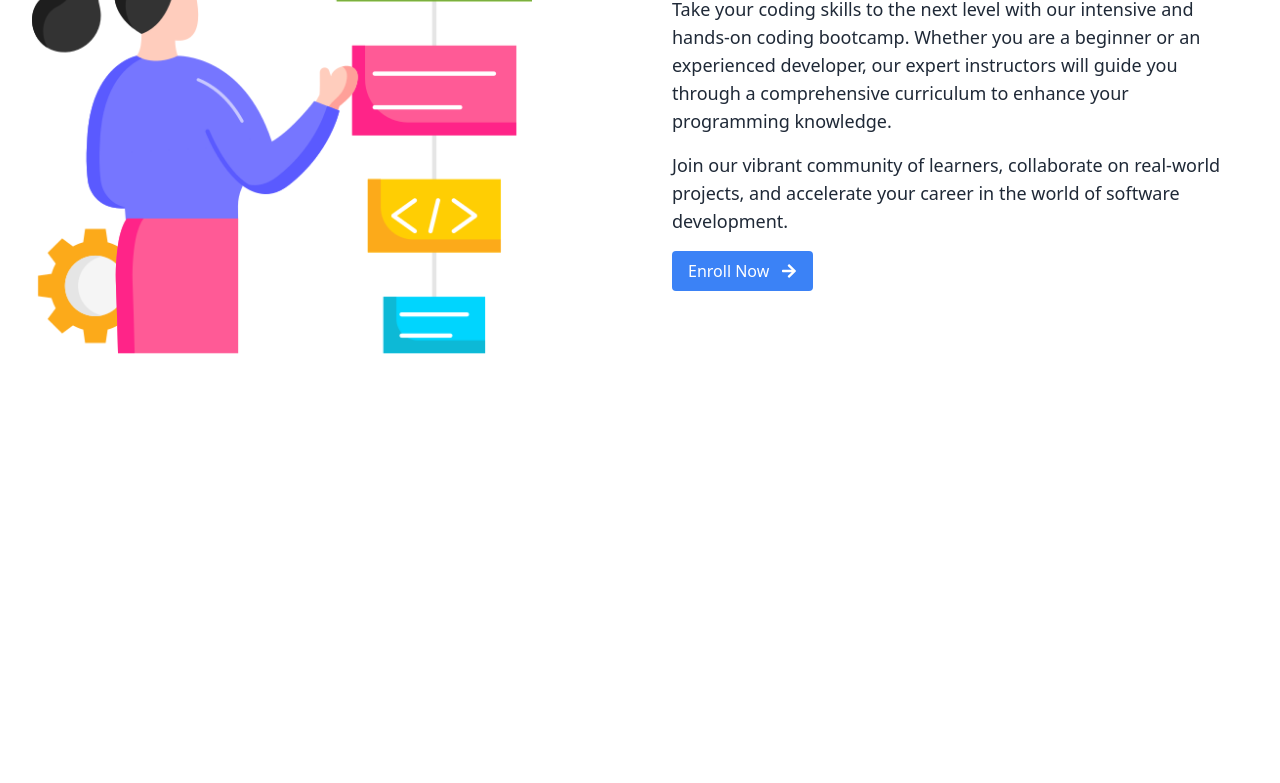
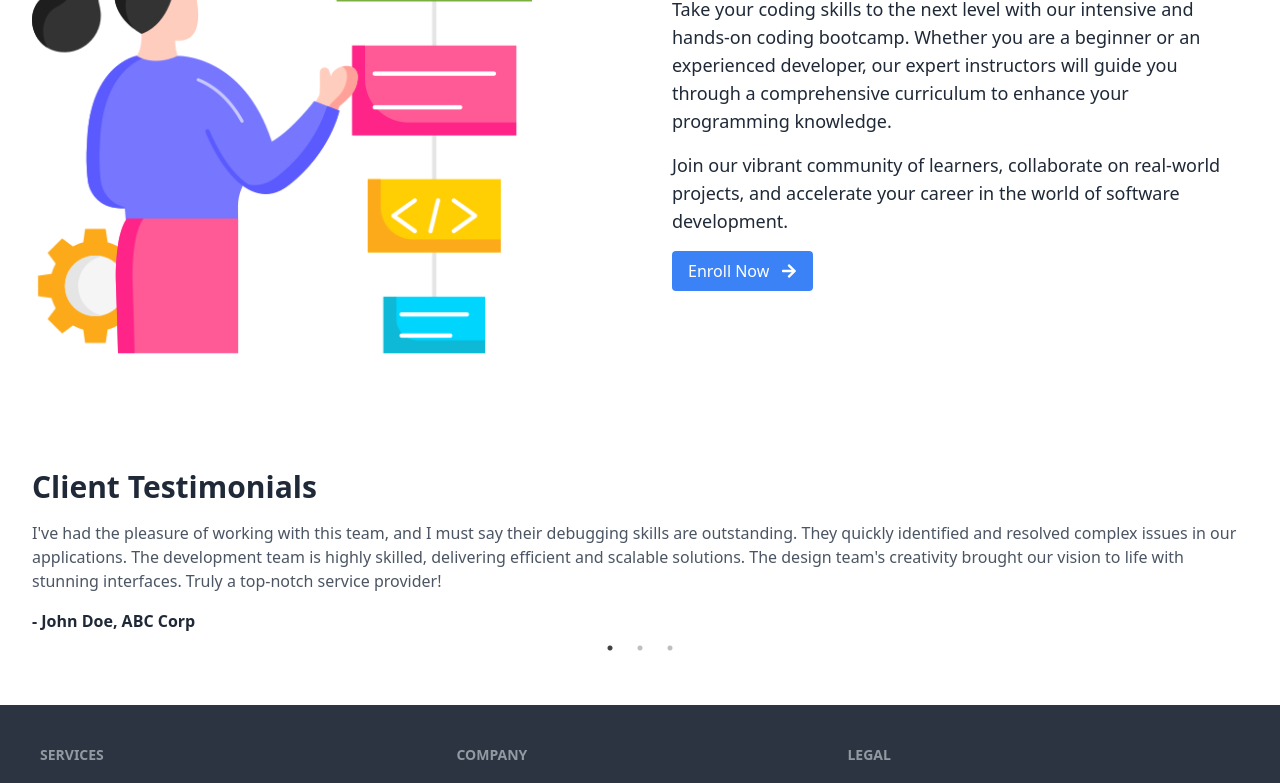
Before and after one commit to Saif-Rahman-801/Employee-Management-Client, a React (Vite) app: page / in a window 1280 px wide. Shown: the part 2000-2783 px from the top of the page. Before the commit the page ends 2397 px from the top, so only its background shows below. Built offline with nearby package versions, Linux system fonts and the light colour scheme; no server answers.

Commit message:
testimonial and footer added

```diff
--- a/package.json
+++ b/package.json
@@ -18,6 +18,8 @@
     "react-dom": "^18.2.0",
     "react-icons": "^4.12.0",
     "react-router-dom": "^6.20.0",
+    "react-slick": "^0.29.0",
+    "slick-carousel": "^1.8.1",
     "sort-by": "^1.2.0"
   },
   "devDependencies": {
--- a/src/Pages/Home/Home.jsx
+++ b/src/Pages/Home/Home.jsx
@@ -3,6 +3,8 @@ import Banner from "./Banner";
 import Cutomer from "./Cutomer";
 import Service from "./Service";
 import Course from "./Course";
+import Testimonials from "./Testimonials";
+import Footer from "../Shared/Footer/Footer";
 // import Service from "./Service";
 
 const Home = () => {
@@ -28,6 +30,8 @@ const Home = () => {
         </div>
       </div>
       <Course />
+      <Testimonials />
+      <Footer />
     </div>
   );
 };
--- /dev/null
+++ b/src/Pages/Home/Testimonials.jsx
@@ -0,0 +1,43 @@
+import { useEffect, useState } from "react";
+import Slider from "react-slick";
+import "slick-carousel/slick/slick.css";
+import "slick-carousel/slick/slick-theme.css";
+
+const Testimonials = () => {
+  const [testimonials, setTestimonials] = useState([]);
+
+  useEffect(() => {
+    fetch("testimonials.json")
+      .then((res) => res.json())
+      .then((data) => setTestimonials(data));
+  }, []);
+  console.log(testimonials);
+
+  const settings = {
+    dots: true,
+    infinite: true,
+    speed: 500,
+    slidesToShow: 1,
+    slidesToScroll: 1,
+  };
+
+  return (
+    <div>
+      <div className="container mx-auto my-10 p-8">
+        <h2 className="text-3xl font-bold mb-4">Client Testimonials</h2>
+        <Slider {...settings}>
+          {testimonials.map((testimonial) => (
+            <div key={testimonial.id} className="font-medium">
+              <p className="text-gray-600 font-medium mb-4">
+                {testimonial.testimonial}
+              </p>
+              <p className="text-gray-800 font-semibold">{`- ${testimonial.name}, ${testimonial.company}`}</p>
+            </div>
+          ))}
+        </Slider>
+      </div>
+    </div>
+  );
+};
+
+export default Testimonials;
--- /dev/null
+++ b/src/Pages/Shared/Footer/Footer.jsx
@@ -0,0 +1,30 @@
+const Footer = () => {
+  return (
+    <div>
+      <footer className="footer p-10 bg-neutral font-medium text-neutral-content">
+        <nav>
+          <header className="footer-title">Services</header>
+          <a className="link link-hover">Branding</a>
+          <a className="link link-hover">Design</a>
+          <a className="link link-hover">Marketing</a>
+          <a className="link link-hover">Advertisement</a>
+        </nav>
+        <nav>
+          <header className="footer-title">Company</header>
+          <a className="link link-hover">About us</a>
+          <a className="link link-hover">Contact</a>
+          <a className="link link-hover">Jobs</a>
+          <a className="link link-hover">Press kit</a>
+        </nav>
+        <nav>
+          <header className="footer-title">Legal</header>
+          <a className="link link-hover">Terms of use</a>
+          <a className="link link-hover">Privacy policy</a>
+          <a className="link link-hover">Cookie policy</a>
+        </nav>
+      </footer>
+    </div>
+  );
+};
+
+export default Footer;
--- a/src/Pages/Shared/Navbar/Navbar.jsx
+++ b/src/Pages/Shared/Navbar/Navbar.jsx
@@ -4,6 +4,8 @@ import devLogo from "../../../assets/dev.png";
 import { RiContactsFill } from "react-icons/ri";
 import "../../CSS/all.css";
 import { Link } from "react-router-dom";
+import { FaArrowRight } from "react-icons/fa";
+
 
 const Navbar = () => {
   //   const isLoggedIn = true;
@@ -59,13 +61,15 @@ const Navbar = () => {
           <>
             {/* Conditional Register and Login buttons */}
             <Link to={`/register`}>
-              <button className="bg-blue-400 hover:bg-gray-400 text-black font-medium py-2 px-4 rounded focus:outline-none focus:shadow-outline navUl items-center gap-2">
-                Register
+              <button className="bg-blue-400 hover:bg-gray-400 text-black font-medium py-2 px-4 rounded focus:outline-none focus:shadow-outline navUl items-center">
+                Register <FaArrowRight />
               </button>
             </Link>
+            <Link to={`/login`}>
             <button className="bg-blue-400 hover:bg-gray-400 text-black font-medium py-2 px-4 rounded focus:outline-none focus:shadow-outline navUl items-center">
               Login <CgLogIn />
             </button>
+            </Link>
           </>
         )}
       </div>
```
Also changed, not shown: 1 other file (tests, documents, lock files or other folders).
